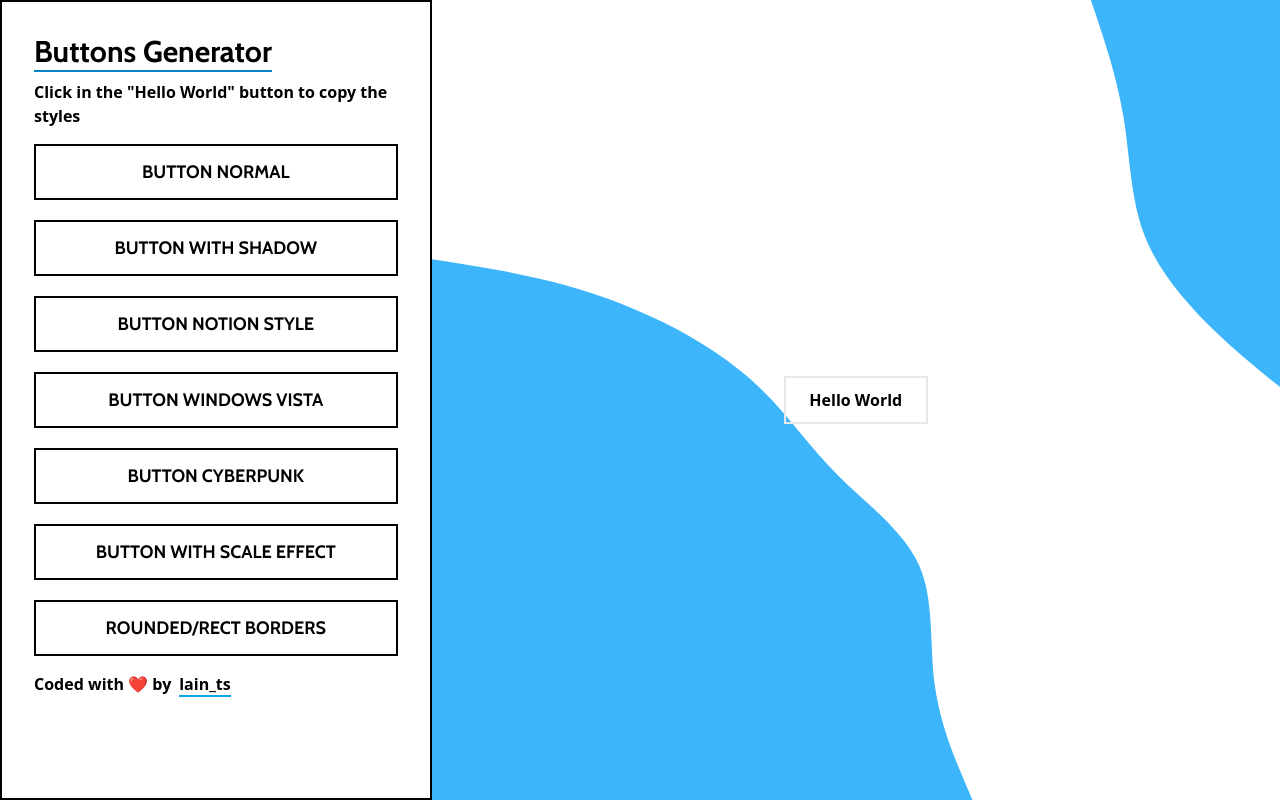
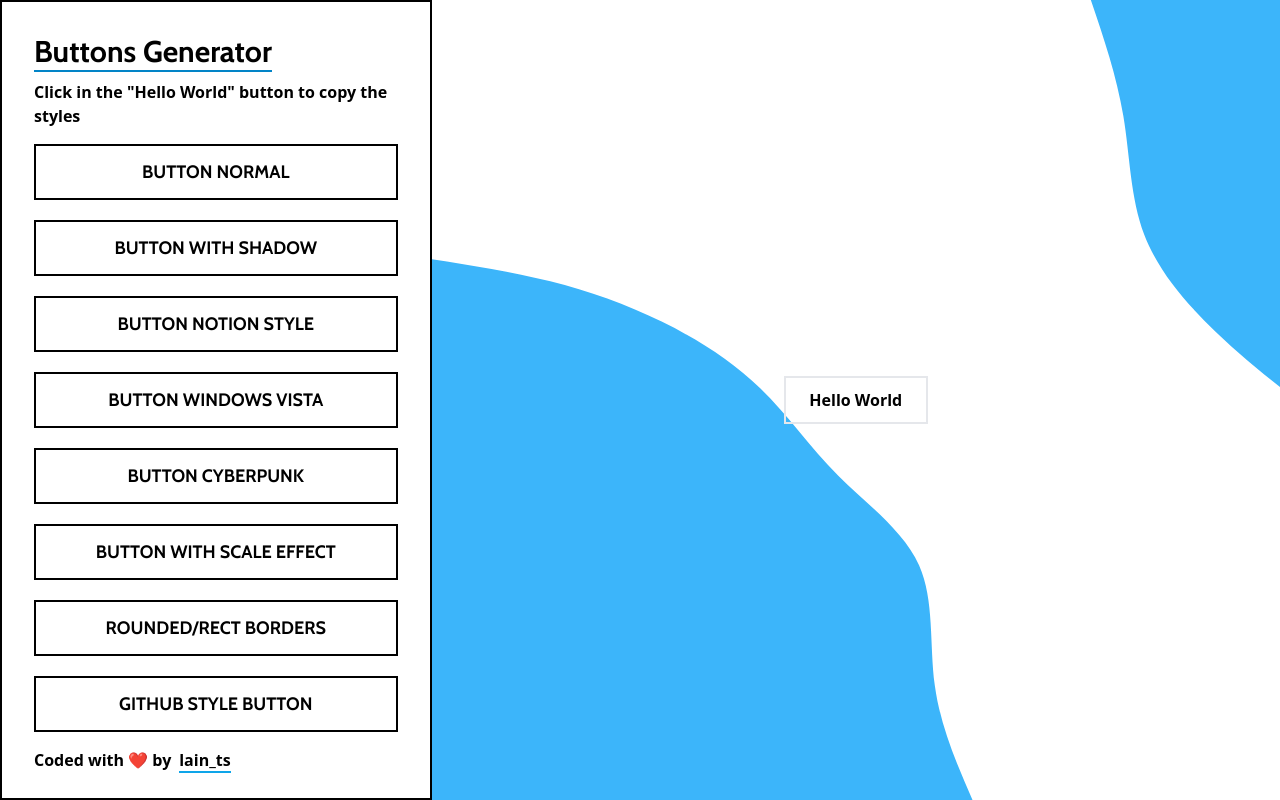
Before and after one commit to Parajulibkrm/buttons-generator, a React (Vite) app: page / in a window 1280 px wide. Built offline with nearby package versions, Linux system fonts and the light colour scheme.

Commit message:
Feat: Added Github Style Button

```diff
--- a/src/data/Buttons.ts
+++ b/src/data/Buttons.ts
@@ -152,5 +152,59 @@ export const buttons = [
         color: #fff;
         border: 4px solid #fff;
       }`
+  },
+  {
+    id: 8,
+    name: 'btn-github',
+    button: 'Github Style Button',
+    styles: `button.btn-github {
+        appearance: none;
+        background-color: #2ea44f;
+        border: 1px solid rgba(27, 31, 35, .15);
+        border-radius: 6px;
+        box-shadow: rgba(27, 31, 35, .1) 0 1px 0;
+        box-sizing: border-box;
+        color: #fff;
+        cursor: pointer;
+        display: inline-block;
+        font-size: 14px;
+        font-weight: 600;
+        line-height: 20px;
+        padding: 6px 16px;
+        position: relative;
+        text-align: center;
+        text-decoration: none;
+        user-select: none;
+        -webkit-user-select: none;
+        touch-action: manipulation;
+        vertical-align: middle;
+        white-space: nowrap;
+      }
+
+      button.btn-github:focus:not(:focus-visible):not(.focus-visible) {
+        box-shadow: none;
+        outline: none;
+      }
+
+      button.btn-github:hover {
+        background-color: #2c974b;
+      }
+
+      button.btn-github:focus {
+        box-shadow: rgba(46, 164, 79, .4) 0 0 0 3px;
+        outline: none;
+      }
+
+      button.btn-github:disabled {
+        background-color: #94d3a2;
+        border-color: rgba(27, 31, 35, .1);
+        color: rgba(255, 255, 255, .8);
+        cursor: default;
+      }
+
+      button.btn-github:active {
+        background-color: #298e46;
+        box-shadow: rgba(20, 70, 32, .2) 0 1px 0 inset;
+      }`
   }
 ]
--- a/src/index.css
+++ b/src/index.css
@@ -33,3 +33,7 @@
 .btn-rounded {
   @apply w-36 h-12 bg-transparent border-2 border-black rounded-xl outline-none font-bold tracking-wide uppercase transition-all duration-300 hover:rounded-none hover:bg-black hover:text-white hover:border-4 hover:border-white
 }
+
+.btn-github {
+  @apply w-36 h-12 bg-transparent appearance-none bg-green-600 rounded-md box-border text-white cursor-pointer inline-block text-sm font-semibold leading-5 relative text-center no-underline select-none align-middle hover:bg-green-700
+}
```
Lines whose indentation alone changed are shown as unchanged.
